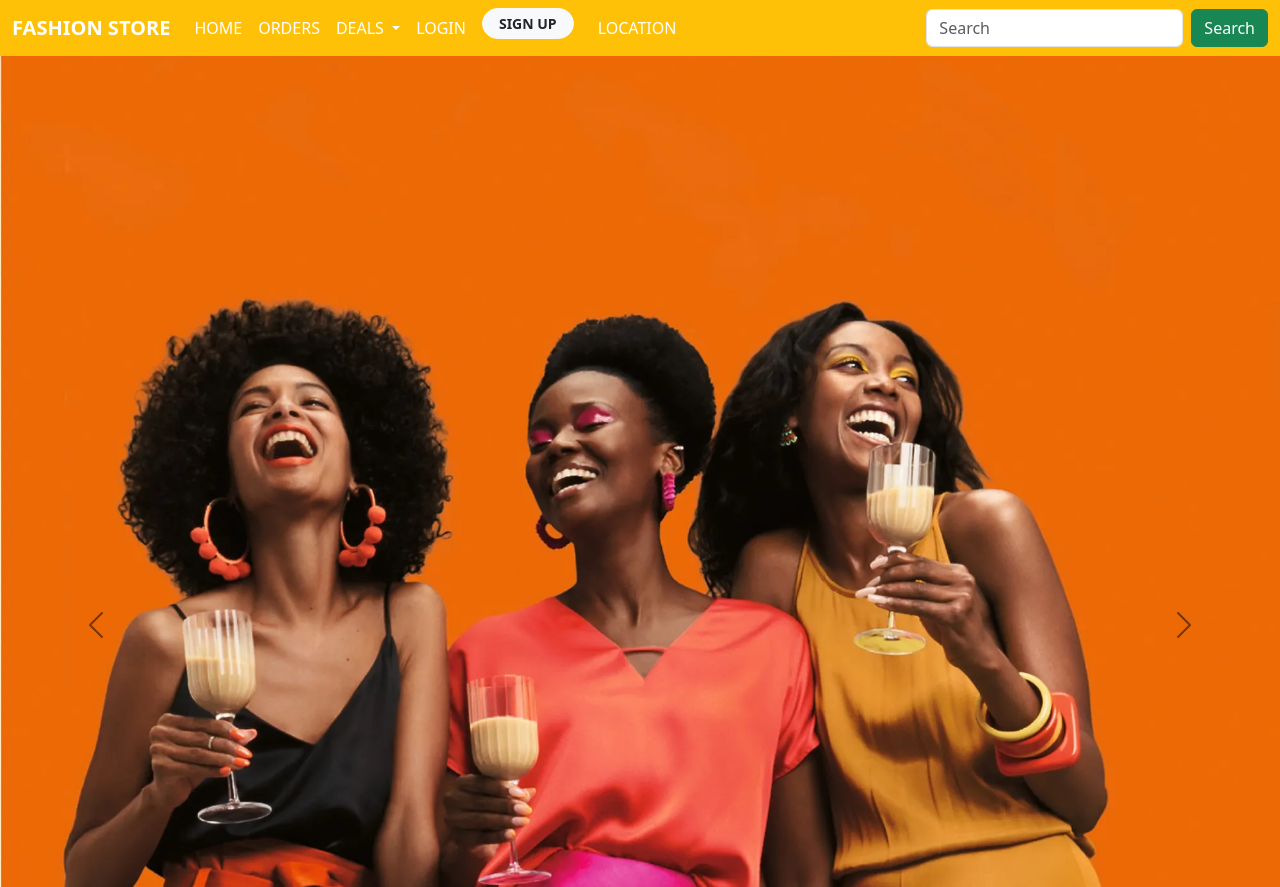
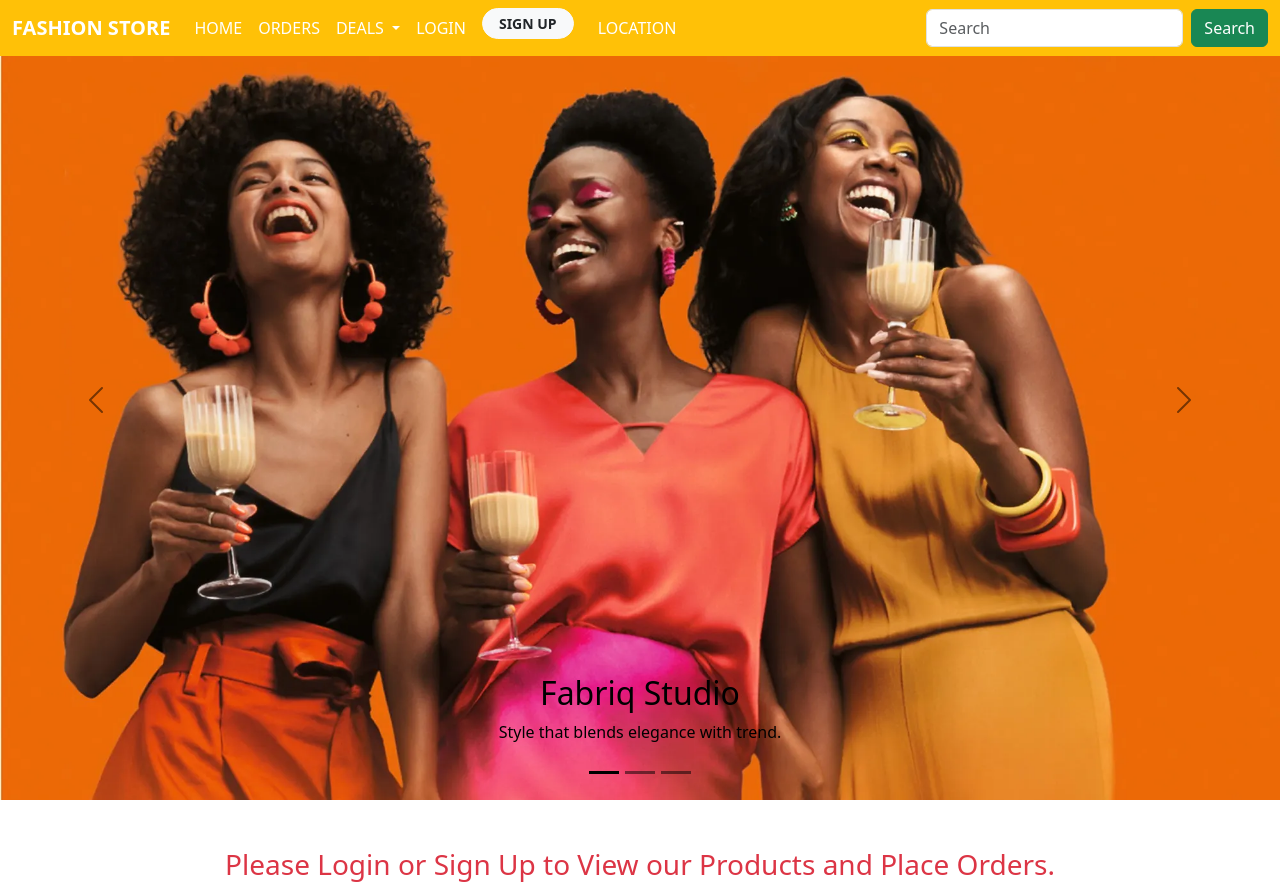
Before and after one commit to s-nj-na/fashionweb, a Django app: page / in a window 1280 px wide. Shown: the top 887 px of the page. Run offline with Django 5.2, Linux system fonts and the light colour scheme; some libraries are stand-ins or nearby versions.

Commit message:
fixed hero

```diff
--- a/myproject/myapp/templates/index.html
+++ b/myproject/myapp/templates/index.html
@@ -70,8 +70,14 @@
 
 
 <!-- carousel... -->
+<style>
+  .carousel-inner .carousel-item img {
+    height: 100vh;
+    object-fit: cover;
+  }
+</style>
 
-<div id="carouselExampleDark" class="carousel carousel-dark slide">
+<div id="carouselExampleDark" class="carousel carousel-dark slide" data-bs-ride="carousel" data-bs-interval="3000">
   <div class="carousel-indicators">
     <button type="button" data-bs-target="#carouselExampleDark" data-bs-slide-to="0" class="active" aria-current="true" aria-label="Slide 1"></button>
     <button type="button" data-bs-target="#carouselExampleDark" data-bs-slide-to="1" aria-label="Slide 2"></button>
```
